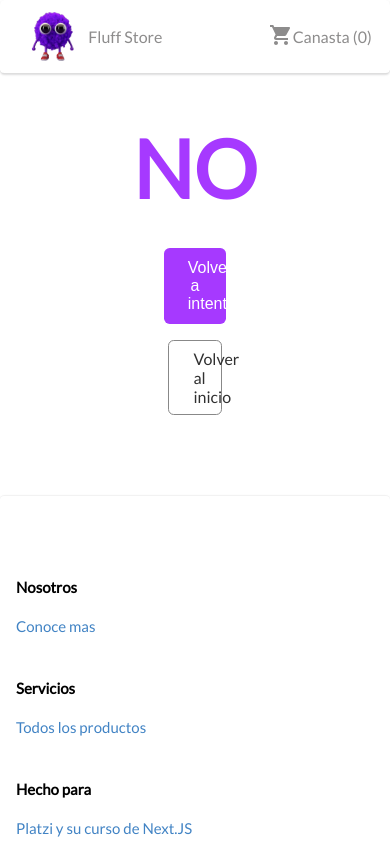
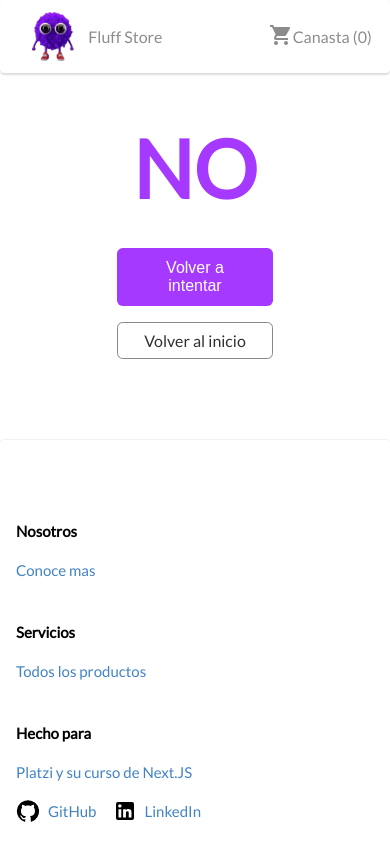
Before and after one commit to VivianaS14/platzi-nextjs, a Next.js app: page /yes-or-no in a window 390 px wide. Shown: the top 844 px of the page. Built offline with nearby package versions, Linux system fonts and the light colour scheme.

Commit message:
fix (yes-or-no): Buttons in responsive

```diff
--- a/app/yes-or-no/page.css
+++ b/app/yes-or-no/page.css
@@ -58,3 +58,12 @@
   text-decoration: none;
   color: #303030;
 }
+
+@media screen and (width < 768px) {
+  .triggerBtn {
+    width: 50%;
+  }
+  .btn {
+    width: 50%;
+  }
+}
```
